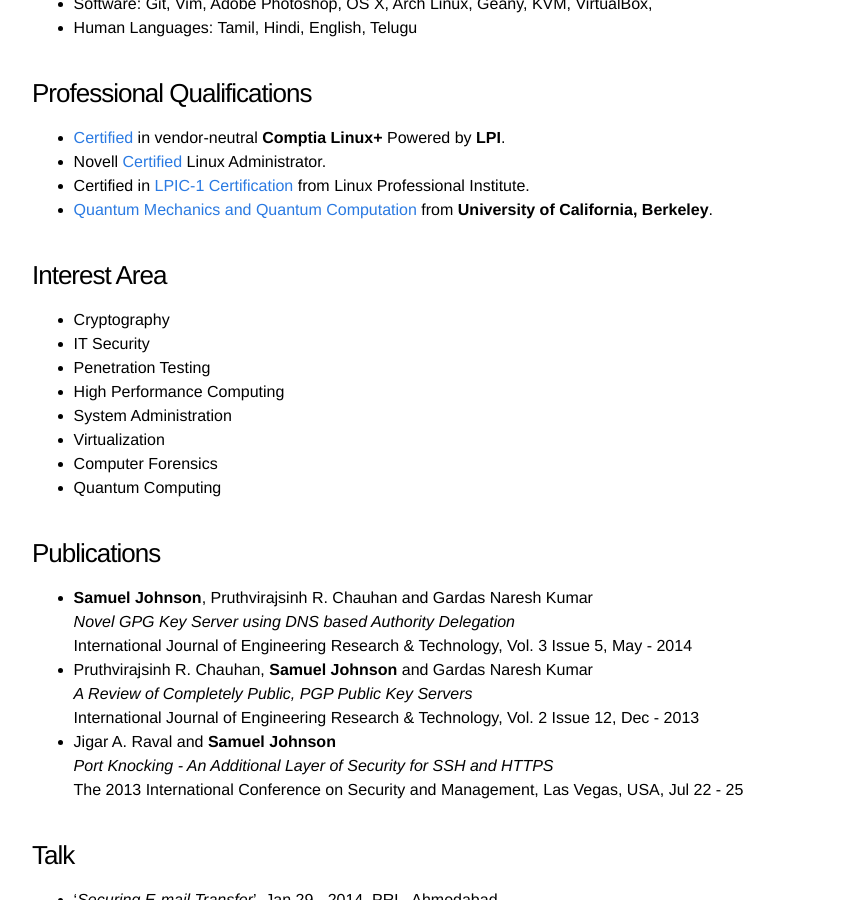
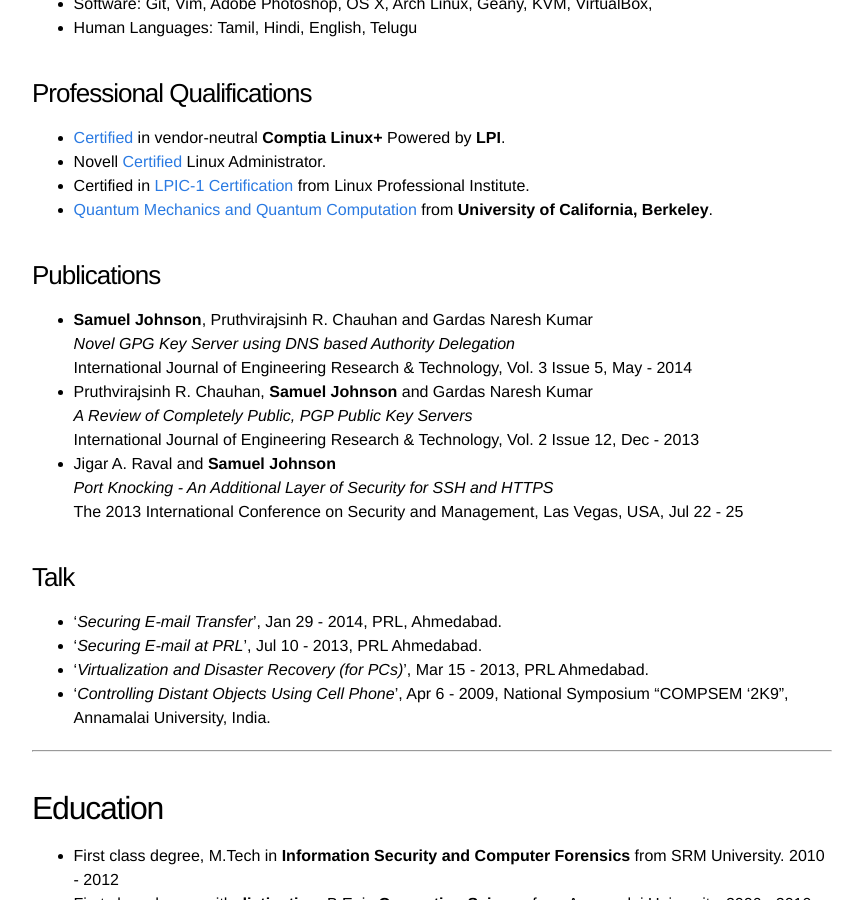
Before and after one commit to samueljohnson/samueljohnson.github.io.archive, a Jekyll site: the page built from cv.markdown, in a window 1280 px wide and 900 px high, scrolled down 462 px. Shown: the whole window, without its empty margins (208-1071 px from the left). Built offline with Jekyll 4.4.1, drawn with Linux system fonts in a browser that asks for light colours.

Commit message:
Removed Interest Area from CV

```diff
--- a/cv.markdown
+++ b/cv.markdown
@@ -25,17 +25,6 @@
   * Novell [Certified](https://docs.google.com/viewer?url=https://samueljohnson.github.io/assets/pdf/SamuelJohnson_NCLA_ECR.pdf) Linux Administrator.
   * Certified in [LPIC-1 Certification](/assets/img/LPI%20LPIC-1.jpg) from Linux Professional Institute.
   * [Quantum Mechanics and Quantum Computation ](https://docs.google.com/viewer?url=http://samueljohnson.github.io/assets/pdf/CS191x- Quantum Mechanics and Quantum Computation.pdf) from **University of California, Berkeley**.
-
-### Interest Area
-
-  * Cryptography
-  * IT Security
-  * Penetration Testing
-  * High Performance Computing
-  * System Administration
-  * Virtualization
-  * Computer Forensics
-  * Quantum Computing
 
 ### Publications
 
```
